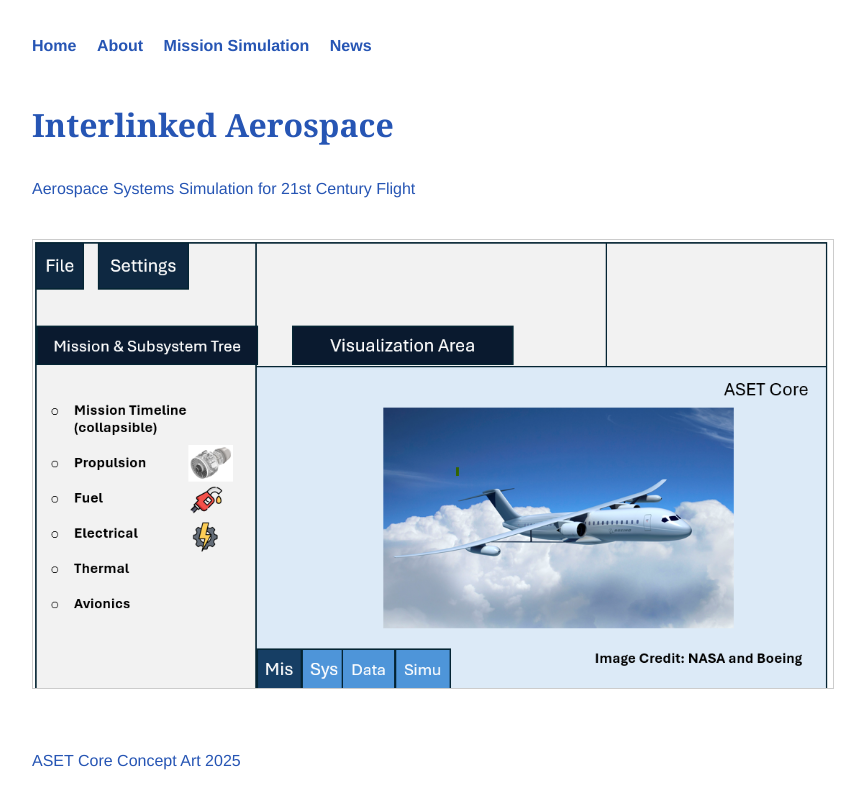
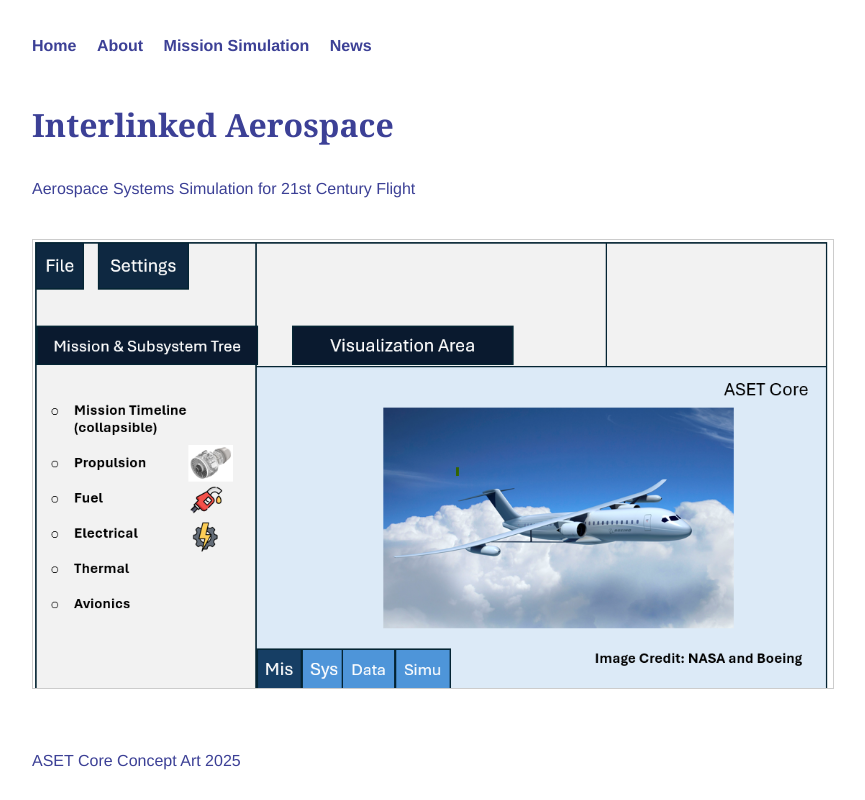
Before and after one commit to Gerardo-J-Sandoval/interlinked-aero-site, a plain HTML site: page index.html in a window 1280 px wide. Shown: the top 800 px of the page, without its empty margins (208-1073 px from the left). Drawn offline with Linux system fonts and the light colour scheme.

Commit message:
Update interlinked.css

```diff
--- a/interlinked.css
+++ b/interlinked.css
@@ -1,5 +1,5 @@
 :root {
-  --primary-blue: #2655B4;       /* New dark blue */
+  --primary-blue: #3C4096;      /* Blue‑purple brand color */
   --background-white: #ffffff;
   --accent-gray: #555555;
   --font-serif: 'Georgia', serif;
```
